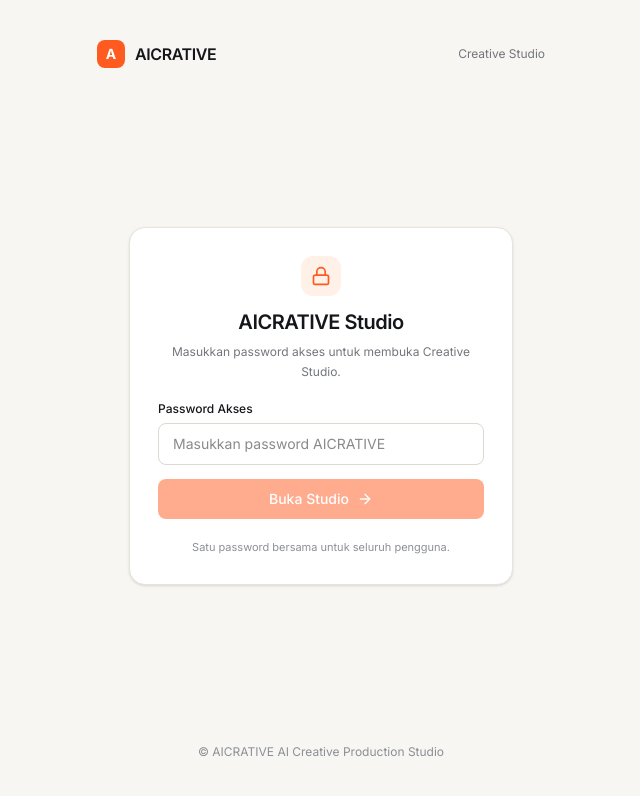
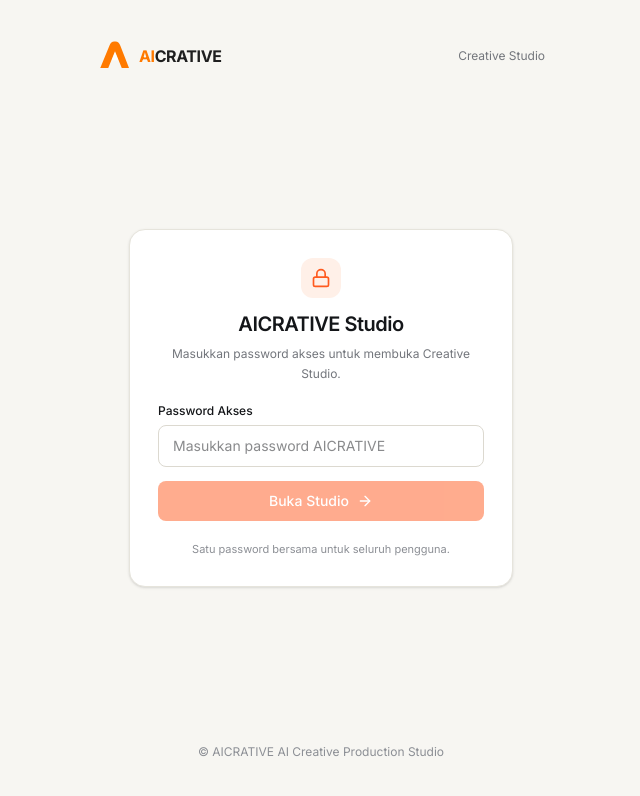
Before and after one commit to mi9717/aicrative-ai, a React (Vite) app: page / in a window 1280 px wide. Shown: the top 796 px of the page, without its empty margins (319-959 px from the left). Built offline with nearby package versions, Linux system fonts and the light colour scheme; no server answers.

Commit message:
Update access gate with AICRATIVE logo

```diff
--- a/src/SharedAccessGate.tsx
+++ b/src/SharedAccessGate.tsx
@@ -44,8 +44,8 @@
     <div className="min-h-screen bg-[#f7f6f2] text-[#141619] antialiased flex flex-col justify-between p-6">
       <header className="max-w-md mx-auto w-full pt-4 flex items-center justify-between">
         <div className="flex items-center gap-2.5">
-          <div className="w-7 h-7 rounded-lg bg-[#ff5a1f] text-white font-bold text-sm flex items-center justify-center">A</div>
-          <span className="font-semibold text-base tracking-tight">AICRATIVE</span>
+          <img src="/aicrative-mark.svg" alt="" className="w-8 h-8 object-contain" />
+          <span className="font-extrabold text-base tracking-tight"><span className="text-[#FF7A00]">AI</span><span className="text-[#1F1F1F]">CRATIVE</span></span>
         </div>
         <span className="text-xs text-[#73767c]">Creative Studio</span>
       </header>
```
